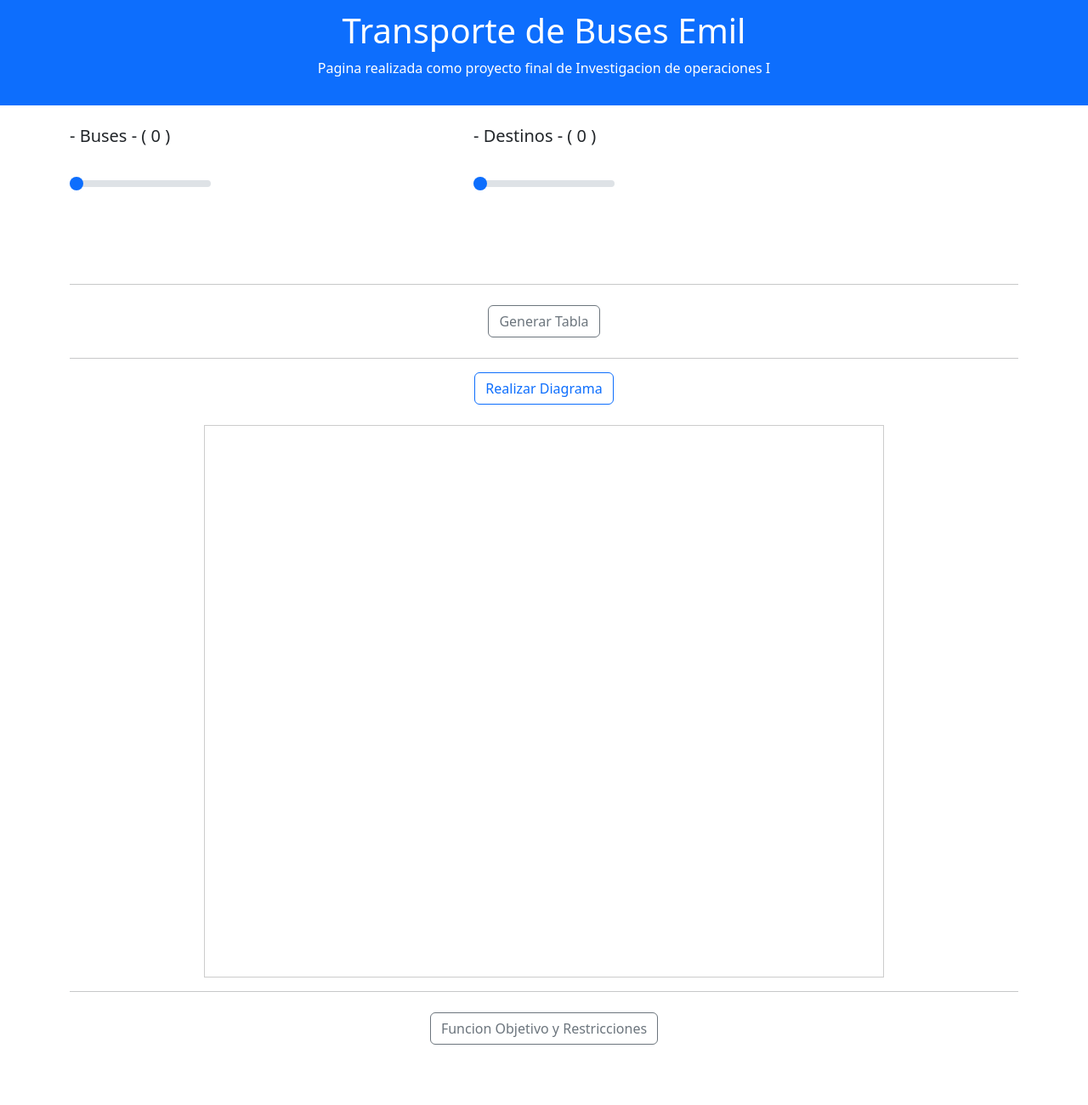
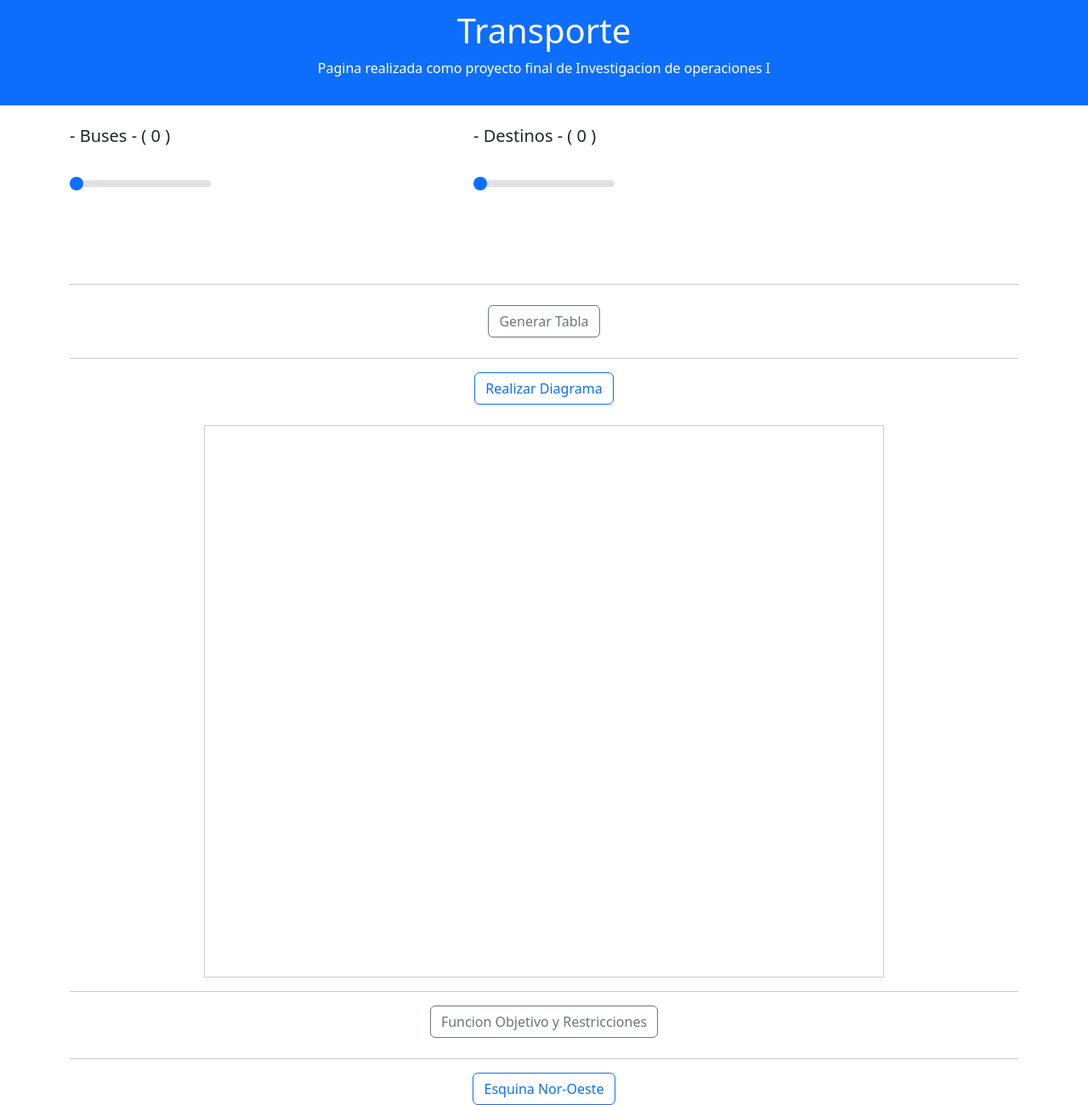
Before and after one commit to EmilSanchez/TransporteB, a plain HTML site: page index.html in a window 1280 px wide. Shown: the part 4-1304 px from the top of the page at 85% size. Before the commit the page ends 1257 px from the top, so only its background shows below. Drawn offline with nearby package versions, Linux system fonts and the light colour scheme.

Commit message:
Solucion FO
1

```diff
--- a/index.html
+++ b/index.html
@@ -10,7 +10,7 @@
 <body>
 
 <div class="container-fluid p-3 bg-primary text-white text-center">
-  <h1>Transporte de Buses Emil</h1>
+  <h1>Transporte</h1>
   <p>Pagina realizada como proyecto final de Investigacion de operaciones I</p>
 </div>
 
@@ -60,18 +60,23 @@
     </div>
     <div id="diagramaGenerado" class="mt-4 d-flex justify-content-center my-6">
       <div id="diagrama" style="position: relative; width: 800px; height: 650px; border: 1px solid #ccc;">
-        <!-- Canvas para las líneas -->
+        <!-- para las lineas -->
         <canvas id="canvasLineas" width="800" height="650" style="position: absolute; top: 0; left: 0; z-index: 1;"></canvas>
-        <!-- Aquí se colocarán dinámicamente los buses y las ciudades con JS -->
+        <!-- buses y ciudades con JS -->
       </div>
     </div>
 
     <hr>
 
-    <div class="d-flex justify-content-center my-4">
+    <div class="d-flex justify-content-center my-6">
       <button id="fo" type="button" class="btn btn-outline-secondary" onclick="FOyRestricciones()">Funcion Objetivo y Restricciones</button>
     </div>
-    <div id="datosGuardados" class="mt-4">
+    <div id="datosGuardados2" class="mt-4">
+    </div>
+
+    <hr>
+    <div class="d-flex justify-content-center my-6">
+      <button id="generarDiagrama" type="button" class="btn btn-outline-primary" onclick="">Esquina Nor-Oeste</button>
     </div>
 </div>
 
--- a/script.js
+++ b/script.js
@@ -15,13 +15,11 @@ function almacenarDatos() {
     destinos = [];
     let datosIncompletos = false;
 
-    // Validar que se hayan ingresado los datos
     if (isNaN(totalBuses) || isNaN(totalDestinos) || totalBuses <= 0 || totalDestinos <= 0) {
         alert("Por favor, ingrese un número válido de buses y destinos.");
         return;
     }
 
-    // Capturar datos de buses
     for (let i = 1; i <= totalBuses; i++) {
         let nombre = document.getElementById(`nombreBus${i}`).value.trim();
         let capacidad = parseInt(document.getElementById(`capacidadBus${i}`).value) || 0;
@@ -34,7 +32,7 @@ function almacenarDatos() {
         buses.push({ nombre, capacidad });
     }
 
-    // Capturar datos de destinos
+
     if (!datosIncompletos) {
         for (let i = 1; i <= totalDestinos; i++) {
             let nombre = document.getElementById(`nombreDestino${i}`).value.trim();
@@ -103,24 +101,21 @@ function generarTablas() {
 
     let tablaHTML = `<table class="table table-bordered align-middle text-center">`;
 
-    // Cabecera
+
     tablaHTML += `<thead><tr><th></th>`;
     for (let j = 0; j < totalDestinos; j++) {
         tablaHTML += `<th>${destinos[j].nombre}</th>`;
     }
     tablaHTML += `<th>Oferta</th></tr></thead><tbody>`;
 
-    // Filas de origen (buses)
     for (let i = 0; i < totalBuses; i++) {
         tablaHTML += `<tr><th>${buses[i].nombre}</th>`;
         for (let j = 0; j < totalDestinos; j++) {
             tablaHTML += `<td><input type="number" class="form-control form-control-sm" value=""/></td>`;
         }
-        // Oferta editable
         tablaHTML += `<td><input type="number" class="form-control form-control-sm" value=""/></td></tr>`;
     }
 
-    // Fila de demanda
     tablaHTML += `<tr><th>Demanda</th>`;
     for (let j = 0; j < totalDestinos; j++) {
         tablaHTML += `<td><input type="number" class="form-control form-control-sm" value=""/></td>`;
@@ -144,13 +139,11 @@ function obtenerDatosTabla() {
         demanda: []
     };
 
-    // Obtener nombres de destinos desde cabecera
     let headers = tabla.querySelectorAll("thead th");
     for (let j = 1; j < headers.length - 1; j++) {
         datos.destinos.push(headers[j].innerText);
     }
 
-    // Recorrer filas de buses
     for (let i = 0; i < filas.length - 1; i++) {
         let celdas = filas[i].querySelectorAll("td");
         let nombreOrigen = filas[i].querySelector("th").innerText;
@@ -188,7 +181,7 @@ function generarDiagrama(datos) {
     let ancho = 100;
     let alto = 100;
 
-    // Colocar buses (orígenes)
+    // buses
     datos.origenes.forEach((origen, i) => {
         let div = document.createElement("div");
         div.style.position = "absolute";
@@ -212,7 +205,7 @@ function generarDiagrama(datos) {
         contenedor.appendChild(div);
     });
 
-    // Colocar destinos (columnas)
+    // ciudades
     datos.destinos.forEach((destino, j) => {
         let div = document.createElement("div");
         div.style.position = "absolute";
@@ -236,7 +229,6 @@ function generarDiagrama(datos) {
         contenedor.appendChild(div);
     });
 
-    // Esperar un poco antes de dibujar líneas
     setTimeout(() => {
         datos.origenes.forEach((origen, i) => {
             datos.destinos.forEach((destino, j) => {
@@ -293,7 +285,7 @@ function FOyRestricciones() {
     }
     FO += terminosFO.join(" + ");
 
-    // Restricciones de oferta (por origen)
+    // Restricciones de oferta
     for (let i = 0; i < datos.origenes.length; i++) {
         let restr = "";
         for (let j = 0; j < datos.destinos.length; j++) {
@@ -304,7 +296,7 @@ function FOyRestricciones() {
         restricciones += restr + "<br>";
     }
 
-    // Restricciones de demanda (por destino)
+    // Restricciones de demanda
     for (let j = 0; j < datos.destinos.length; j++) {
         let restr = "";
         for (let i = 0; i < datos.origenes.length; i++) {
@@ -315,7 +307,7 @@ function FOyRestricciones() {
         restricciones += restr + "<br>";
     }
 
-    document.getElementById("datosGuardados").innerHTML = `
+    document.getElementById("datosGuardados2").innerHTML = `
         <h5>Función Objetivo</h5>
         <p>${FO}</p>
         <h5>Restricciones</h5>
```
